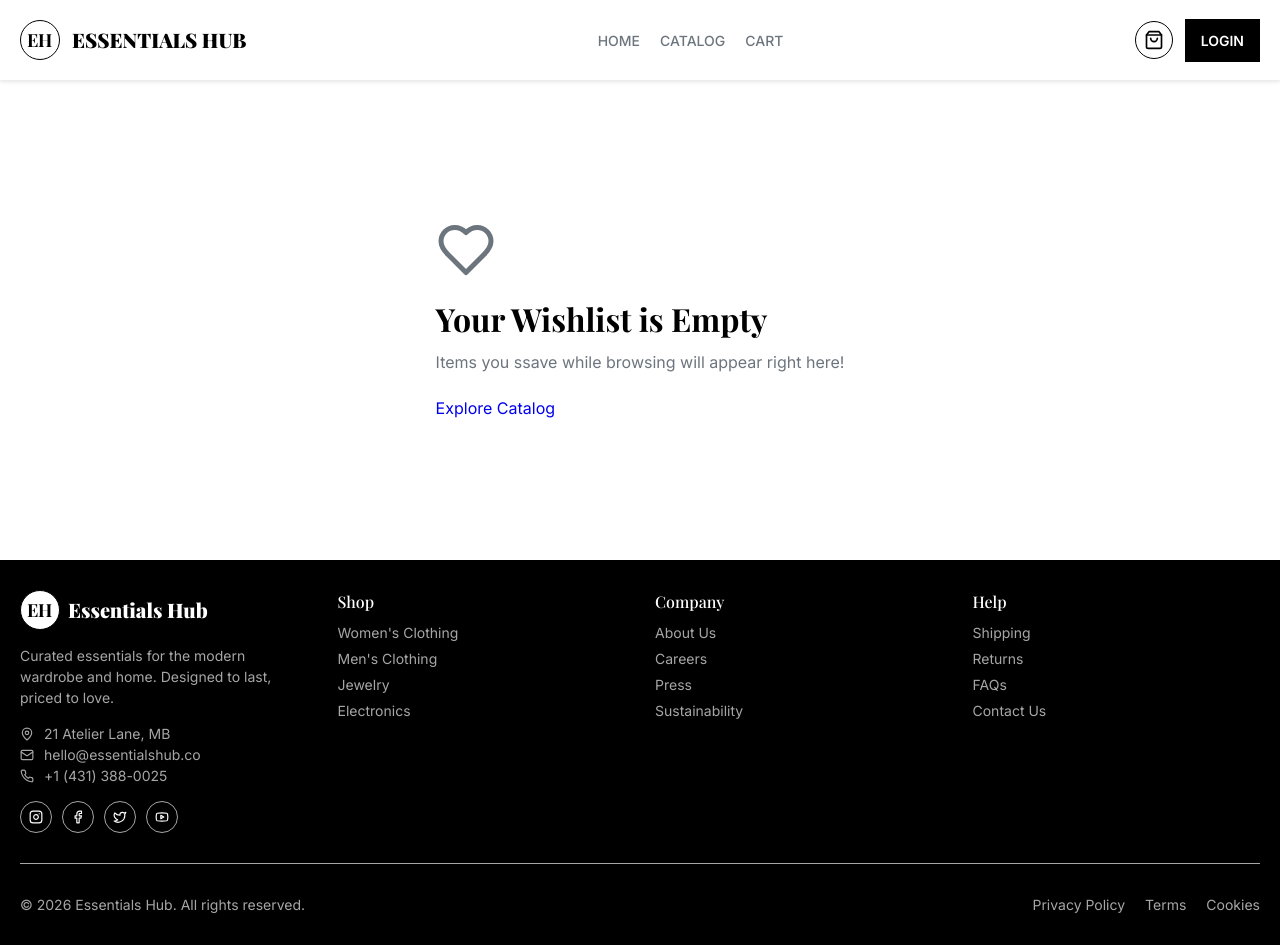
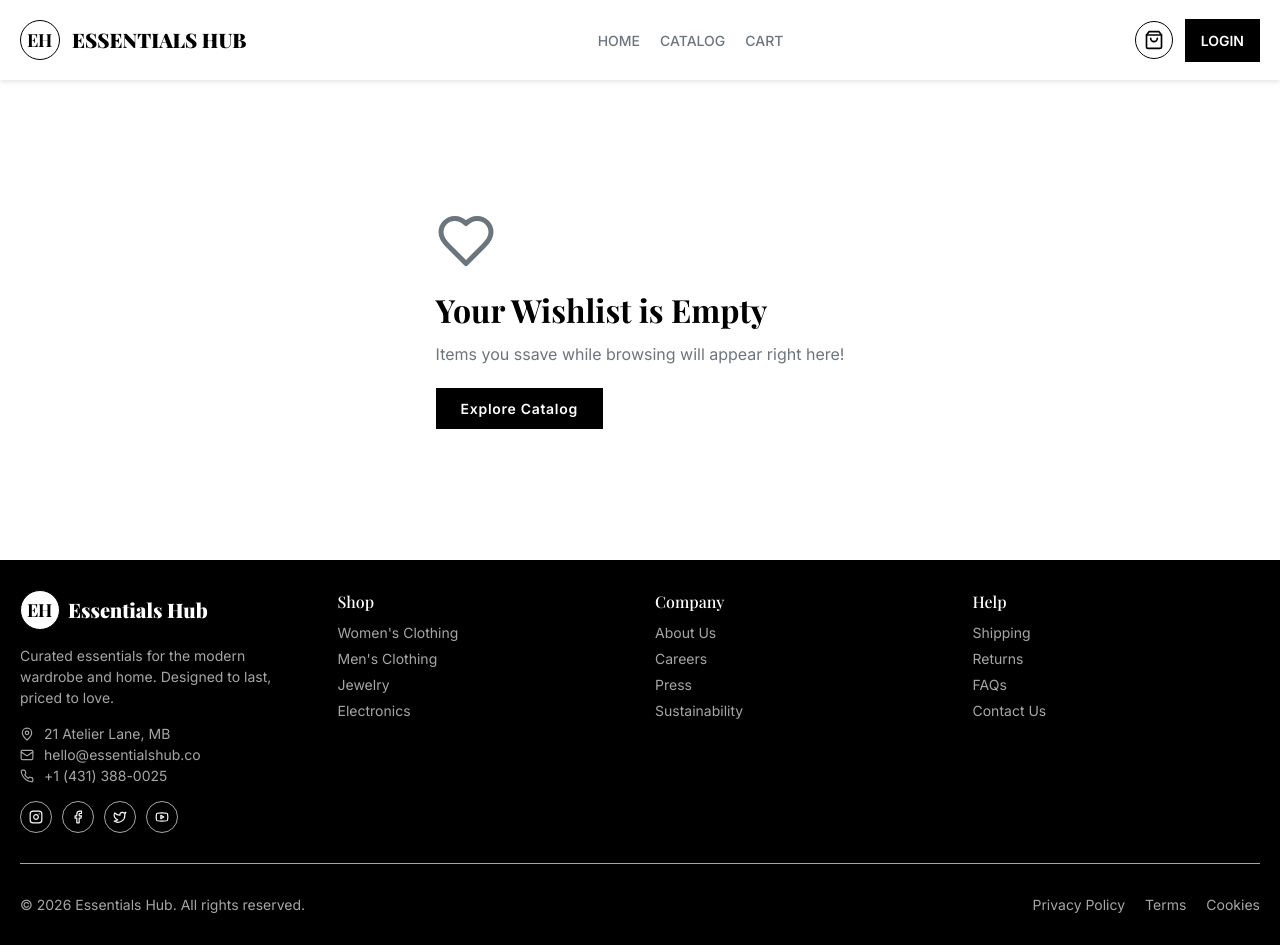
Before and after one commit to Fejiro001/essentials-hub, a React (Create React App) app: page /favorites in a window 1280 px wide. Built offline with nearby package versions, Linux system fonts and the light colour scheme; a web font is replaced by a local one.

Commit message:
styled the empty cart

```diff
--- a/src/css/Favorites.css
+++ b/src/css/Favorites.css
@@ -35,3 +35,20 @@
   margin-bottom: 2rem;
   line-height: 1.6;
 }
+
+.favorites-page-empty .explore-btn {
+    display: inline-block;
+    padding: 1rem 2.5rem;
+    background-color: var(--color-black);
+    color: var(--color-white);
+    font-size: var(--fs-sm);
+    font-weight: 600;
+    text-decoration: uppercase;
+    letter-spacing: 0.05em;
+  transition: var(--transition);
+}
+
+.favorites-page-empty .explore-btn:hover {
+  background-color: var(--color-muted);
+  color: var(--color-white);
+}
```
